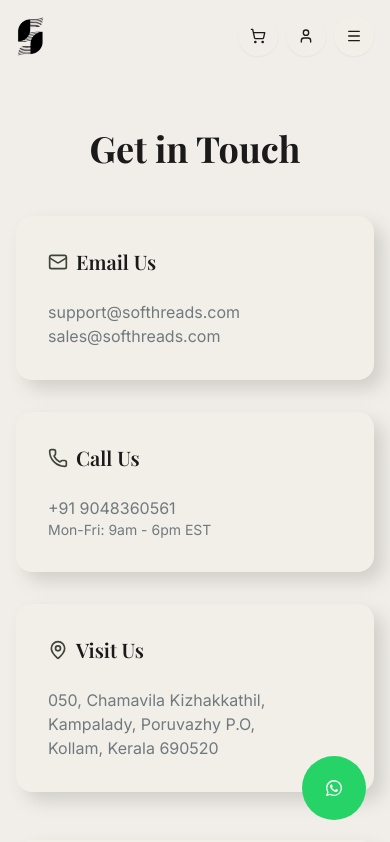
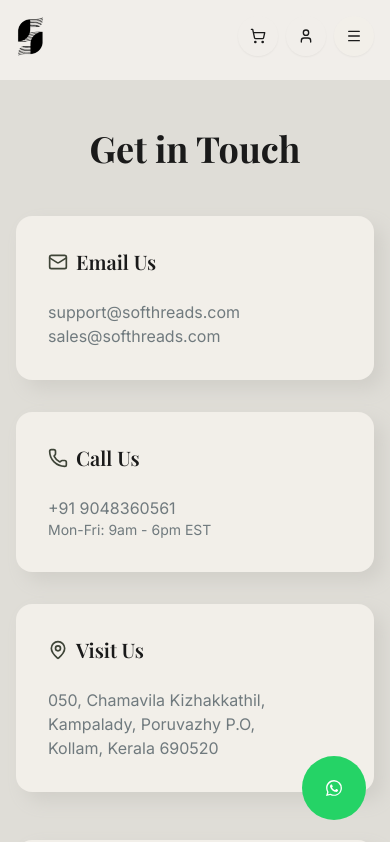
Before and after one commit to safwan125/softhreads, a Next.js app: page /contact in a window 390 px wide. Shown: the top 842 px of the page. Built offline with nearby package versions, Linux system fonts and the light colour scheme; a web font is replaced by a local one.

Commit message:
Mobile menu redesign

```diff
--- a/src/app/contact/page.tsx
+++ b/src/app/contact/page.tsx
@@ -4,6 +4,7 @@
 
 export default function ContactPage() {
     return (
+        <div className="min-h-screen bg-accent/10">
             <div className="container mx-auto px-4 py-12 max-w-6xl">
                 <h1 className="text-4xl font-bold text-center mb-12 text-primary font-serif">Get in Touch</h1>
 
@@ -70,5 +71,6 @@
                     </div>
                 </div >
             </div >
+        </div>
     );
 }
```
Lines whose indentation alone changed are shown as unchanged.
